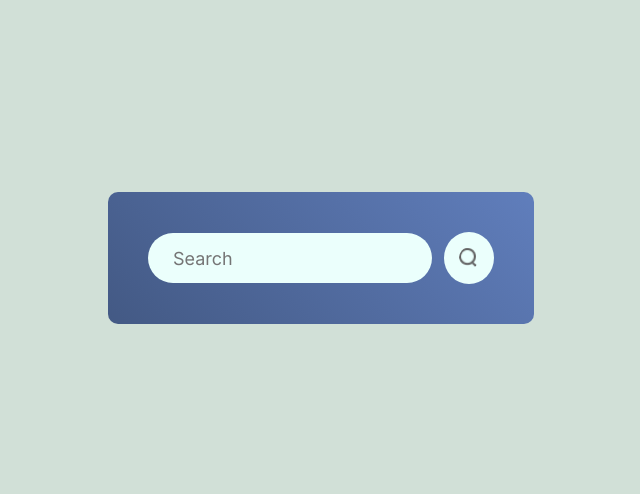
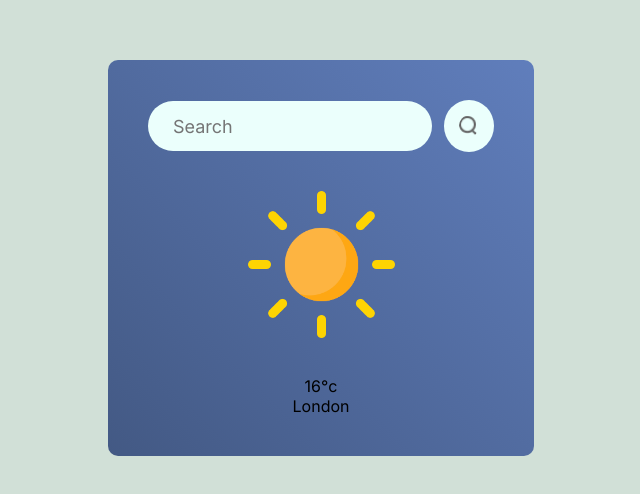
Before and after one commit to Mikeyy771/WeatherApp, a React (Vite) app in the folder Weatherapp/: page / in a window 1280 px wide. Shown: the part 142-636 px from the top of the page, without its empty margins (319-959 px from the left). Built offline with nearby package versions, Linux system fonts and the light colour scheme.

Commit message:
Weather icon, temperature and location added

```diff
--- a/Weatherapp/src/components/Weather.jsx
+++ b/Weatherapp/src/components/Weather.jsx
@@ -1,6 +1,14 @@
 import React from 'react';
 import './weather.css';
 import search_icon from '../assets/search.png';
+import clear_icon from '../assets/clear.png';
+import cloud_icon from '../assets/cloud.png';
+import drizzle_icon from '../assets/drizzle.png';
+import rain_icon from '../assets/rain.png';
+import snow_icon from '../assets/snow.png';
+import wind_icon from '../assets/wind.png';
+import humidity_icon from '../assets/humidity.png';
+
 
 const Weather = () => {
   return (
@@ -9,6 +17,9 @@ const Weather = () => {
         <input type="text" placeholder='Search' />
         <img src={search_icon} alt="" />
       </div>
+      <img src={clear_icon} alt="" className='weather-icon' />
+      <p className='temperature'>16°c</p>
+      <p className='location'>London</p>
     </div>
   )
 }
```
